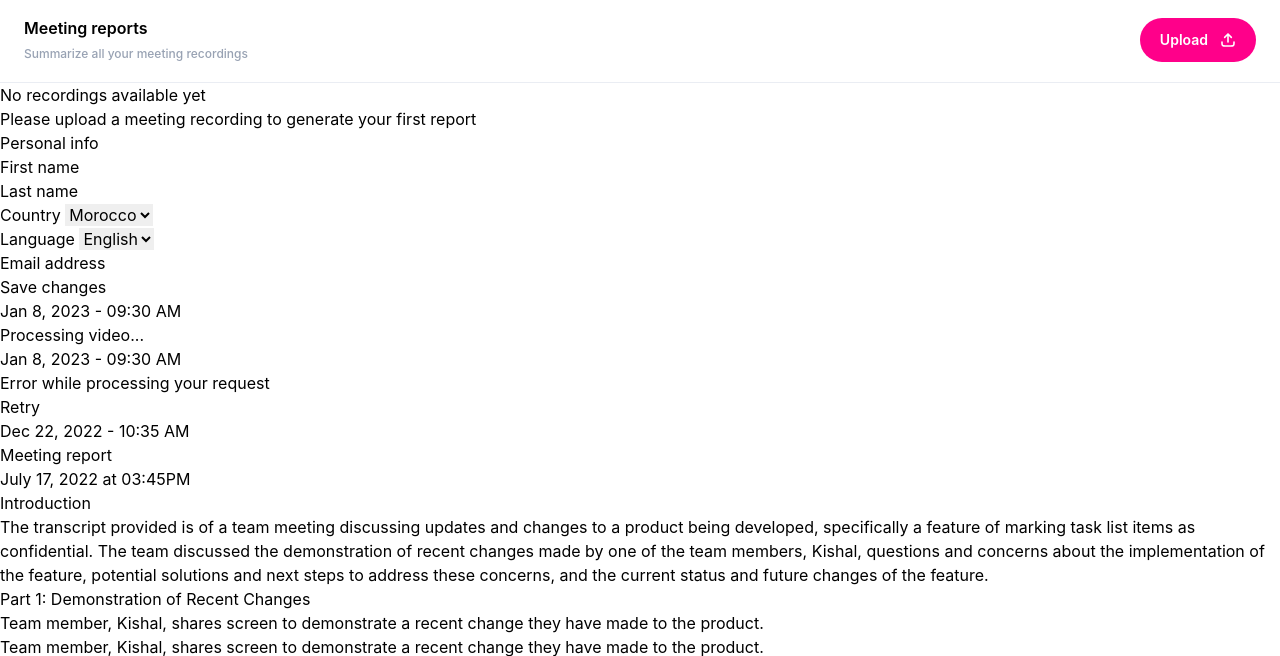
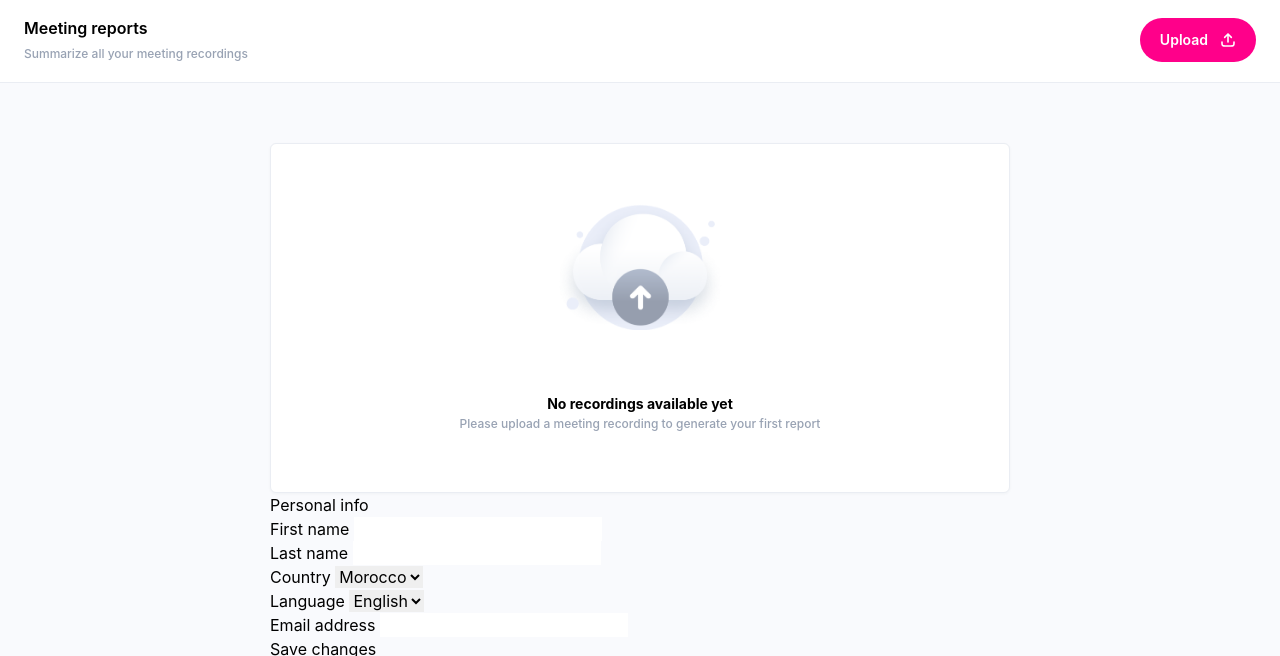
Before and after one commit to rejoan121615/Dashboard---Figma-to-Tailwind, a website: page Homepage.html in a window 1280 px wide. Shown: the part 77-733 px from the top of the page. Drawn offline with Linux system fonts and the light colour scheme.

Commit message:
recording card complete

```diff
--- a/Homepage.html
+++ b/Homepage.html
@@ -59,9 +59,9 @@
         <section class="bg-white border-b border-EAEDF3 px-6 py-5">
             <div class=" flex items-center justify-between">
                 <div>
-                    <h3 class="font-semibold text-base leading-19px mb-2">
+                    <h4 class="font-semibold text-base leading-19px mb-2">
                         Meeting reports
-                    </h3>
+                    </h4>
                     <p class="font-500 text-xs leading-4 text-98A2B3">
                         Summarize all your meeting recordings
                     </p>
@@ -94,14 +94,17 @@
         </section>
 
         <!-- main section -->
-        <main>
-            <div>
+        <main class=" bg-F9FAFD ">
+            <div class=" max-w-[740px] w-full mx-auto pt-[60px] ">
                 <!-- Recording -->
-                <div>
-                    <div></div>
-                    <div>
-                        <h3>No recordings available yet</h3>
-                        <p>
+                <div class=" card py-[60px] ">
+                  <!-- upload img  -->
+                    <div class=" w-[172px] h-[145px] mx-auto ">
+                      <img src="./images/recording-upload.png" alt="recording upload img">
+                    </div>
+                    <div class=" mt-[46px] ">
+                        <h6 class=" text-center text-[14px] leading-[17px] font-bold mb-1 ">No recordings available yet</h6>
+                        <p class=" text-center text-xs font-500 text-98A2B3  ">
                             Please upload a meeting recording to generate your
                             first report
                         </p>
--- a/src/css/input.css
+++ b/src/css/input.css
@@ -21,4 +21,8 @@
   .btn {
    @apply bg-FF008A font-semibold text-14px leading-5 text-white flex items-center gap-x-3 rounded-full px-5 py-3;
   }
+
+  .card {
+    @apply bg-white rounded-6px border border-EAEDF3 [box-shadow:0px_1px_3px_rgba(22,_39,_55,_0.04)] ;
+  }
 }
--- a/tailwind.config.js
+++ b/tailwind.config.js
@@ -7,6 +7,7 @@ module.exports = {
                 FF008A: "#FF008A",
                 "98A2B3": "#98A2B3",
                 EAEDF3: "#EAEDF3",
+                F9FAFD: "#F9FAFD",
             },
             borderRadius: {
                 "6px": "6px",
@@ -19,11 +20,11 @@ module.exports = {
             },
             lineHeight: {
                 "19px": "19px",
-                '48px': "48px"
+                "48px": "48px",
             },
             fontWeight: {
-                "500": 500
-            }
+                500: 500,
+            },
         },
     },
     plugins: [],
```
Also changed, not shown: dist/style.css.
